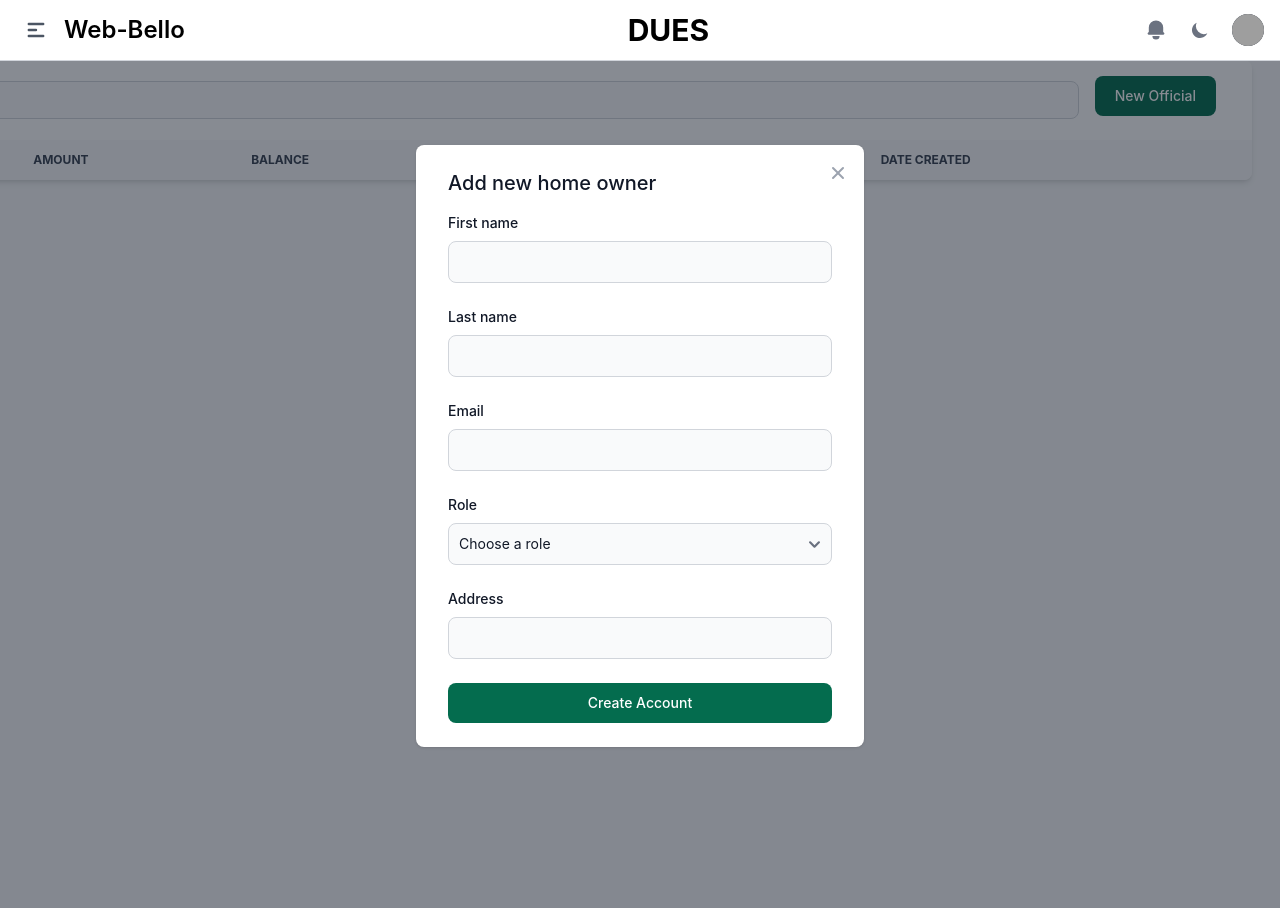
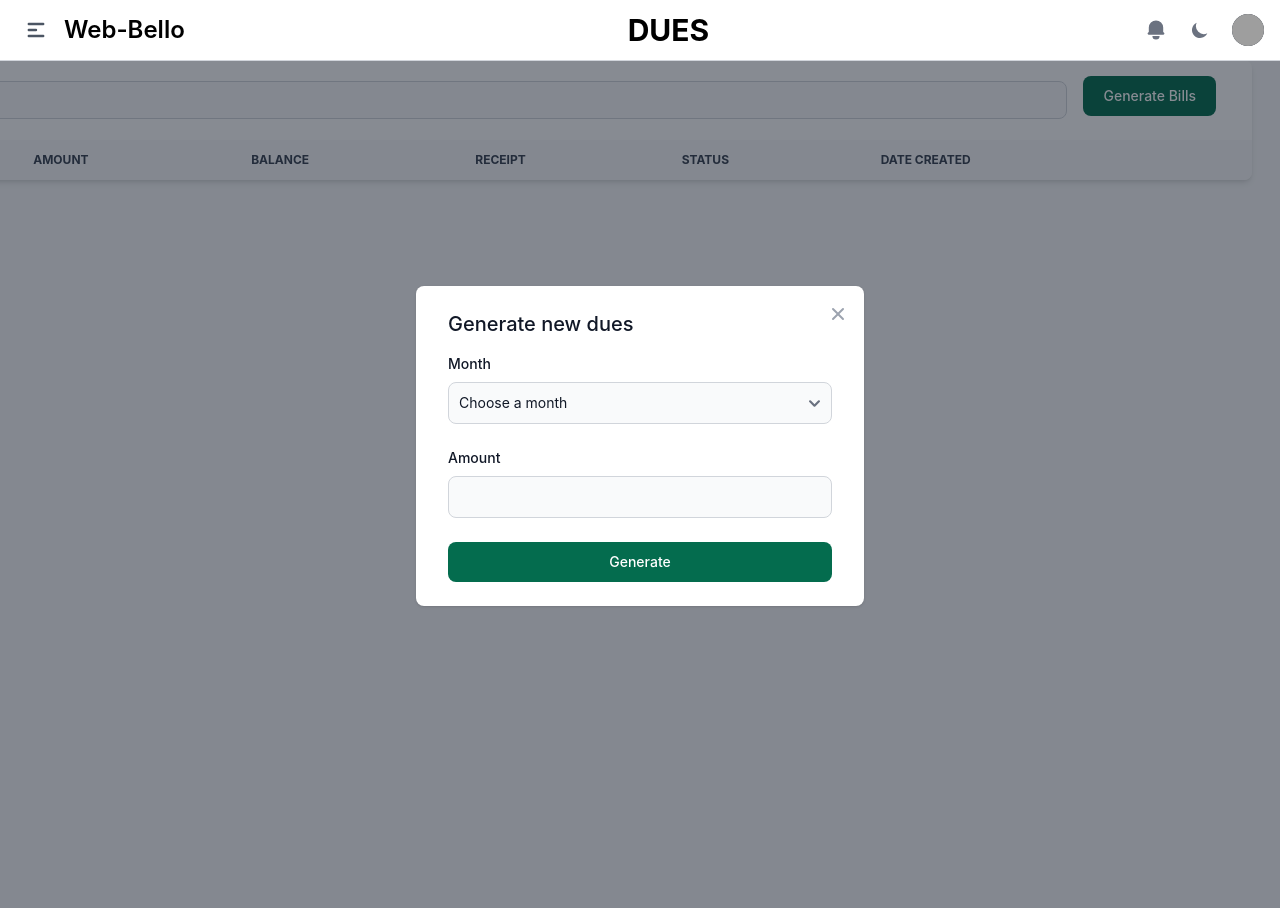
Before and after one commit to hiimemman/web-bello, a PHP site: page /web-bello/pages/dues.php in a window 1280 px wide, after a click on "Generate Bills". Run offline with PHP 8.4, Linux system fonts and the light colour scheme; the visitor is signed in with stand-in values (Sample User, id 1); data comes from the database, SQL or seed files in the repository; data that the repository does not hold is empty; style sheets or scripts are compiled from the project's sources; some libraries are stand-ins or nearby versions; grey boxes are pictures that could not be loaded.

Commit message:
test generate due

```diff
--- a/web-bello/pages/dues.php
+++ b/web-bello/pages/dues.php
@@ -66,7 +66,7 @@ th.sort-desc::after {
 
 
                 <div class="w-full md:w-auto flex flex-col md:flex-row space-y-2 md:space-y-0 items-stretch md:items-center justify-end md:space-x-3 flex-shrink-0">
-                   <button type="button" class="flex: items-center justify-center focus:outline-none text-white bg-green-700 hover:bg-green-800 focus:ring-4 focus:ring-green-300 font-medium rounded-lg text-sm px-5 py-2.5 mr-2 mb-2 dark:bg-green-600 dark:hover:bg-green-700 dark:focus:ring-green-800" data-modal-target="authentication-modal" data-modal-toggle="authentication-modal" >New Official</button>
+                   <button type="button" class="flex: items-center justify-center focus:outline-none text-white bg-green-700 hover:bg-green-800 focus:ring-4 focus:ring-green-300 font-medium rounded-lg text-sm px-5 py-2.5 mr-2 mb-2 dark:bg-green-600 dark:hover:bg-green-700 dark:focus:ring-green-800" data-modal-target="authentication-modal" data-modal-toggle="authentication-modal" >Generate Bills</button>
                     <div class="flex items-center space-x-3 w-full md:w-auto">
                         <!-- <button id="actionsDropdownButton" data-dropdown-toggle="actionsDropdown" class="w-full md:w-auto flex items-center justify-center py-2 px-4 text-sm font-medium text-gray-900 focus:outline-none bg-white rounded-lg border border-gray-200 hover:bg-gray-100 hover:text-primary-700 focus:z-10 focus:ring-4 focus:ring-gray-200 dark:focus:ring-gray-700 dark:bg-gray-800 dark:text-gray-400 dark:border-gray-600 dark:hover:text-white dark:hover:bg-gray-700" type="button">
                             <svg class="-ml-1 mr-1.5 w-5 h-5" fill="currentColor" viewbox="0 0 20 20" xmlns="http://www.w3.org/2000/svg" aria-hidden="true">
@@ -193,34 +193,33 @@ th.sort-desc::after {
                 <span class="sr-only">Close modal</span>
             </button>
             <div class="px-6 py-6 lg:px-8">
-                <h3 class="mb-4 text-xl font-medium text-gray-900 dark:text-white">Add new home owner</h3>
+                <h3 class="mb-4 text-xl font-medium text-gray-900 dark:text-white">Generate new dues</h3>
                 <form class="space-y-6" action="#" id ="frmRegisterHOA">
-                    <div>
-                        <label for="firstname" class="block mb-2 text-sm font-medium text-gray-900 dark:text-white">First name</label>
-                        <input type="firstname" name="firstname" id="firstname" class="bg-gray-50 border border-gray-300 text-gray-900 text-sm rounded-lg focus:ring-blue-500 focus:border-blue-500 block w-full p-2.5 dark:bg-gray-600 dark:border-gray-500 dark:placeholder-gray-400 dark:text-white"  required>
-                    </div>
-                    <div>
-                        <label for="lastname" class="block mb-2 text-sm font-medium text-gray-900 dark:text-white">Last name</label>
-                        <input type="lastname" name="lastname" id="lastname" class="bg-gray-50 border border-gray-300 text-gray-900 text-sm rounded-lg focus:ring-blue-500 focus:border-blue-500 block w-full p-2.5 dark:bg-gray-600 dark:border-gray-500 dark:placeholder-gray-400 dark:text-white"  required>
-                    </div>
-                    <div>
-                        <label for="email" class="block mb-2 text-sm font-medium text-gray-900 dark:text-white">Email</label>
-                        <input type="email" name="email" id="email" class="bg-gray-50 border border-gray-300 text-gray-900 text-sm rounded-lg focus:ring-blue-500 focus:border-blue-500 block w-full p-2.5 dark:bg-gray-600 dark:border-gray-500 dark:placeholder-gray-400 dark:text-white"  required>
-                    </div>
-                    <div>
-                        <label for="role" class="block mb-2 text-sm font-medium text-gray-900 dark:text-white">Role</label>
-                            <select id="role" class="bg-gray-50 border border-gray-300 text-gray-900 text-sm rounded-lg focus:ring-blue-500 focus:border-blue-500 block w-full p-2.5 dark:bg-gray-600 dark:border-gray-500 dark:placeholder-gray-400 dark:text-white">
-                            <option selected>Choose a role</option>
-                            <option value="Admin">Admin</option>
-                            <option value="Board member">Board member</option>
-                            <option value="Home owner">Home owner</option>
+                     <div>
+                        <label for="month" class="block mb-2 text-sm font-medium text-gray-900 dark:text-white">Month</label>
+                            <select id="month" class="bg-gray-50 border border-gray-300 text-gray-900 text-sm rounded-lg focus:ring-blue-500 focus:border-blue-500 block w-full p-2.5 dark:bg-gray-600 dark:border-gray-500 dark:placeholder-gray-400 dark:text-white">
+                            <option selected>Choose a month</option>
+                            <option value="January">January</option>
+                            <option value="February">February</option>
+                            <option value="March">March</option>
+                            <option value="April">April</option>
+                            <option value="May">May</option>
+                            <option value="June">June</option>
+                            <option value="July">July</option>
+                            <option value="August">August</option>
+                            <option value="September">September</option>
+                            <option value="October">October</option>
+                            <option value="November">November</option>
+                            <option value="December">December</option>
                             </select>
                     </div>
                     <div>
-                        <label for="address" class="block mb-2 text-sm font-medium text-gray-900 dark:text-white">Address</label>
-                        <input type="address" name="address" id="address" class="bg-gray-50 border border-gray-300 text-gray-900 text-sm rounded-lg focus:ring-blue-500 focus:border-blue-500 block w-full p-2.5 dark:bg-gray-600 dark:border-gray-500 dark:placeholder-gray-400 dark:text-white"  required>
+                        <label for="amount" class="block mb-2 text-sm font-medium text-gray-900 dark:text-white">Amount</label>
+                        <input type="amount" name="amount" id="amount" class="bg-gray-50 border border-gray-300 text-gray-900 text-sm rounded-lg focus:ring-blue-500 focus:border-blue-500 block w-full p-2.5 dark:bg-gray-600 dark:border-gray-500 dark:placeholder-gray-400 dark:text-white"  required>
                     </div>
-                    <button type="submit" class="w-full text-white bg-green-700 hover:bg-green-800 focus:ring-4 focus:outline-none focus:ring-blue-300 font-medium rounded-lg text-sm px-5 py-2.5 text-center dark:bg-green-600 dark:hover:bg-green-700 dark:focus:ring-blue-800">Create Account</button>
+
+
+                    <button type="submit" class="w-full text-white bg-green-700 hover:bg-green-800 focus:ring-4 focus:outline-none focus:ring-blue-300 font-medium rounded-lg text-sm px-5 py-2.5 text-center dark:bg-green-600 dark:hover:bg-green-700 dark:focus:ring-blue-800">Generate</button>
 
                 </form>
             </div>
@@ -418,7 +417,7 @@ const loadTable = async function(){
 frmRegisterHOA.addEventListener('submit', async (event) =>{
     event.preventDefault()
     formData = new FormData(frmRegisterHOA)
-    formData.append('password', 'default1234')
+
 // uncomment this to print all the content of formData
     for (const [key, value] of formData.entries()) {
   console.log(`${key}: ${value}`);
```
Also changed, not shown: web-bello/api/monthly-due/new-monthly-due.php (added, +40 -0 lines).
